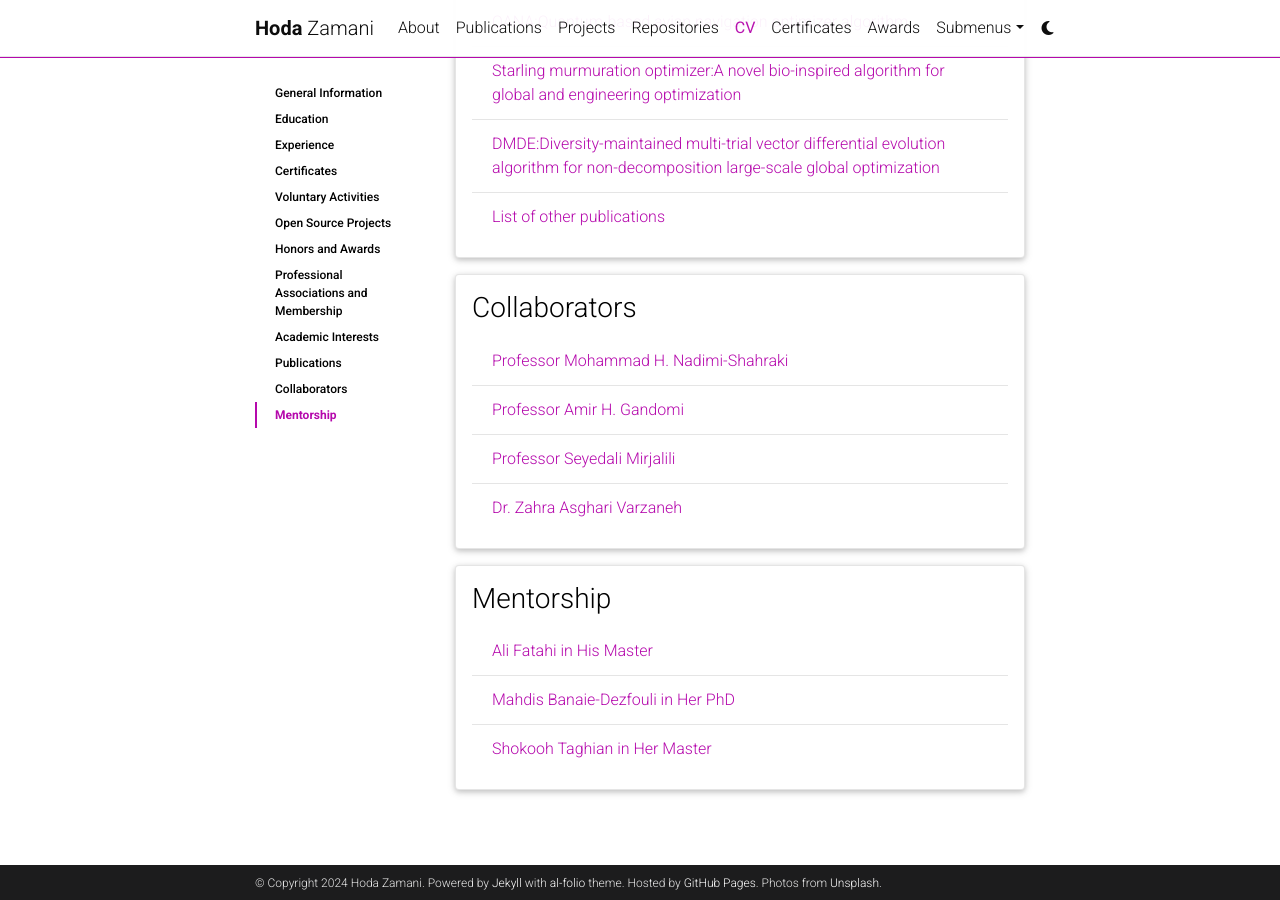
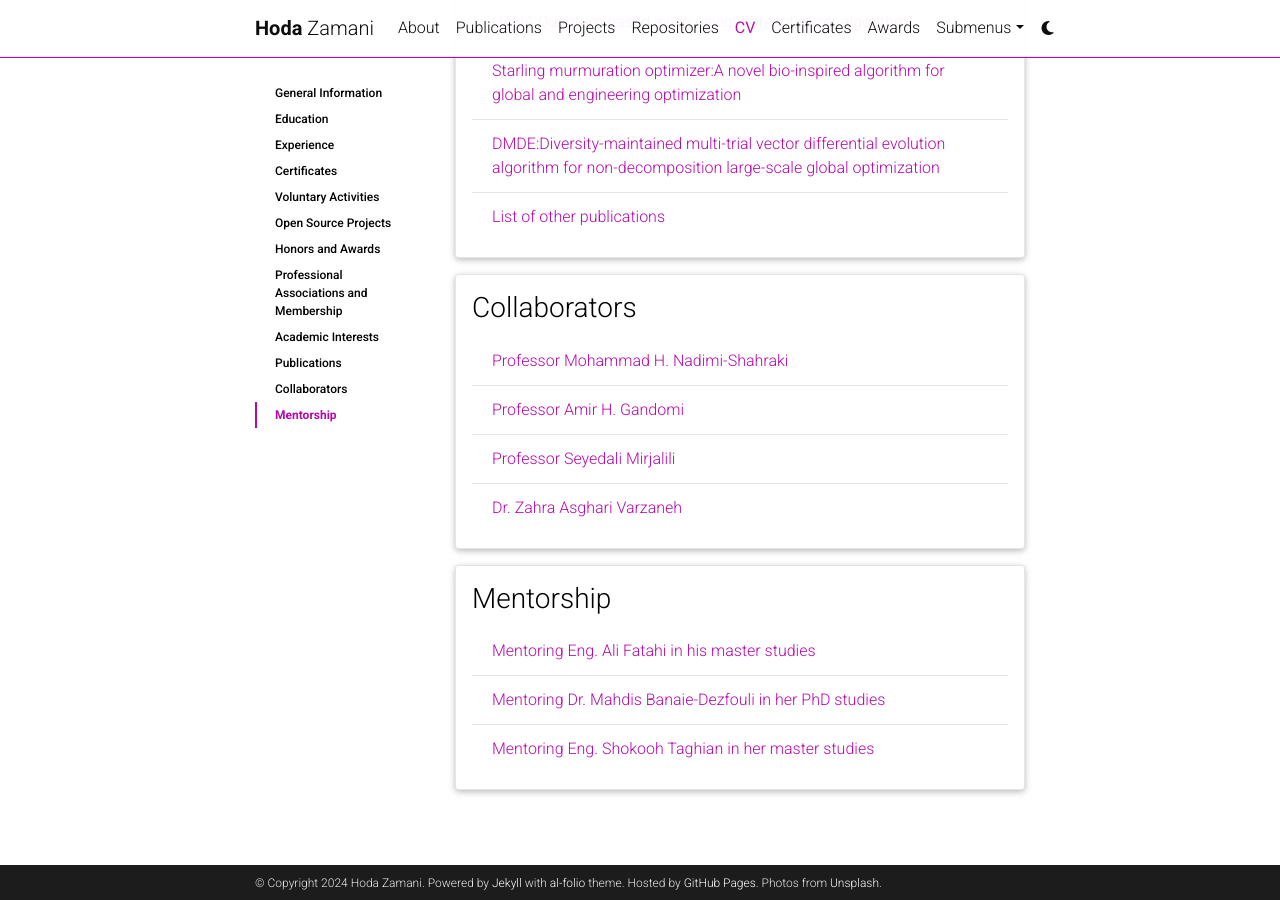
Before and after one commit to HodaZamani/HodaZamani.github.io, a Jekyll site: the page built from _pages/cv.md, in a window 1280 px wide and 900 px high, scrolled down 4409 px. Built offline with Jekyll 4.4.1, drawn with Linux system fonts in a browser that asks for light colours; comment, search, counter and statistics services are not loaded; a style sheet for code colours, icons or effects is not loaded.

Commit message:
Update cv.yml

```diff
--- a/_data/cv.yml
+++ b/_data/cv.yml
@@ -136,6 +136,6 @@
 - title: Mentorship
   type: list
   contents:
-    - <a href="https://scholar.google.com/citations?user=3glf-doAAAAJ&hl=en">Ali Fatahi in His Master</a>
-    - <a href="https://scholar.google.com/citations?user=_7BsXtQAAAAJ&hl=en">Mahdis Banaie-Dezfouli in Her PhD</a>
-    - <a href="https://scholar.google.com/citations?user=Epix8-UAAAAJ&hl=en">Shokooh Taghian in Her Master</a>
+    - <a href="https://scholar.google.com/citations?user=3glf-doAAAAJ&hl=en">Mentoring Eng. Ali Fatahi in his master studies</a>
+    - <a href="https://scholar.google.com/citations?user=_7BsXtQAAAAJ&hl=en">Mentoring Dr. Mahdis Banaie-Dezfouli in her PhD studies</a>
+    - <a href="https://scholar.google.com/citations?user=Epix8-UAAAAJ&hl=en">Mentoring Eng. Shokooh Taghian in her master studies</a>
```
